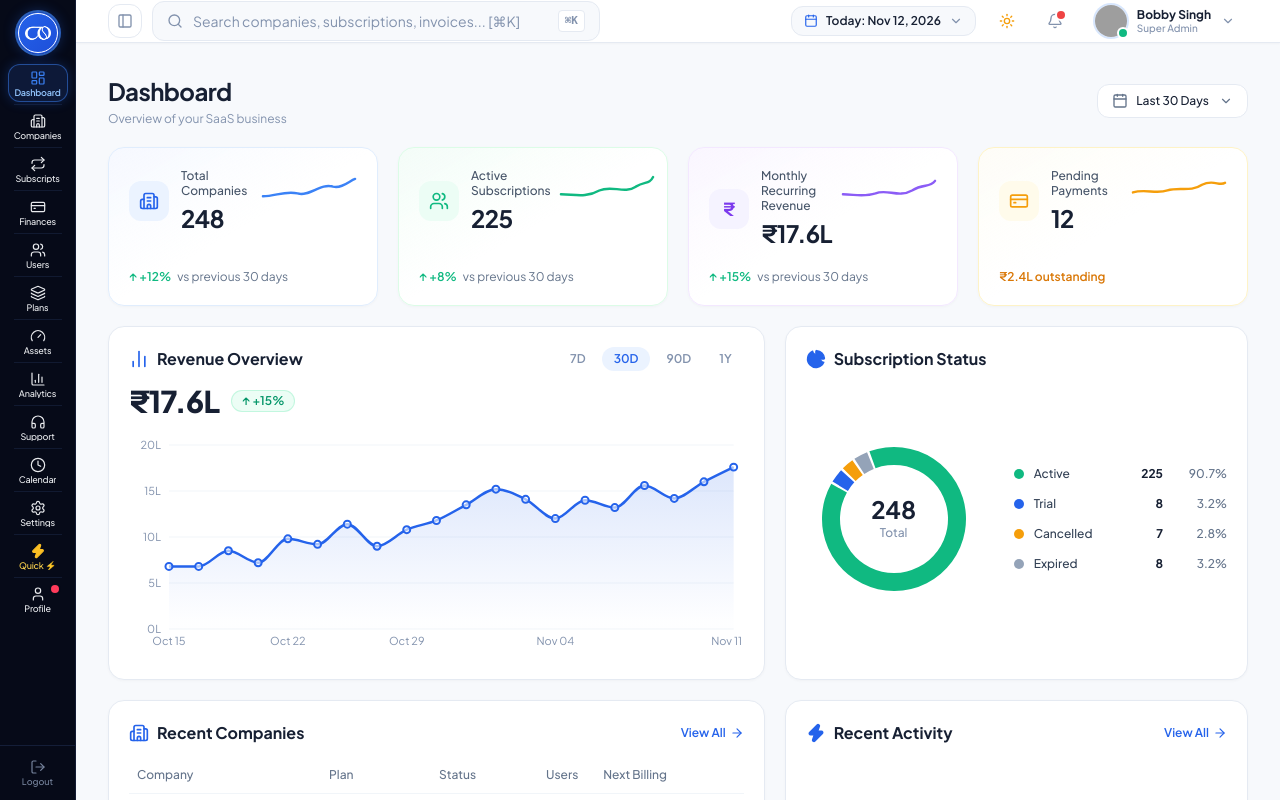
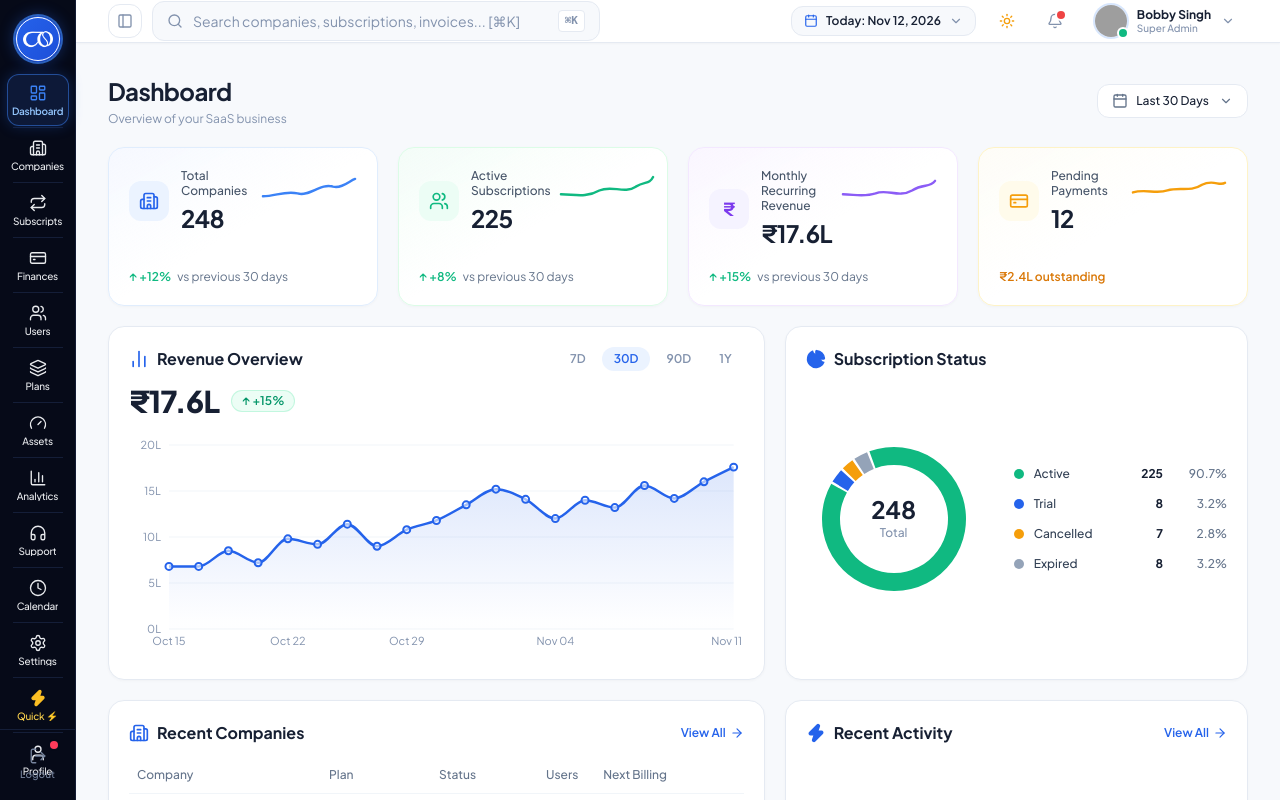
Before and after one commit to bhartijaiswal-codeflies/pulse-crm, a React (Vite) app: page / in a window 1280 px wide. Built offline with nearby package versions, Linux system fonts and the light colour scheme; grey boxes are pictures that could not be loaded.

Commit message:
fix(sidebar): prevent sidebar scrolling while keeping exact original card heights and font sizes

```diff
--- a/src/components/layout/Sidebar.jsx
+++ b/src/components/layout/Sidebar.jsx
@@ -46,13 +46,13 @@ export const Sidebar = () => {
   };
 
   return (
-    <aside className="hidden md:flex flex-col items-center w-[76px] h-screen sticky top-0 py-2 select-none z-40 flex-shrink-0 justify-between bg-[#060A18] border-r border-[#131B33]">
-      <div className="flex flex-col items-center w-full flex-1">
+    <aside className="hidden md:flex flex-col items-center w-[76px] h-screen sticky top-0 py-3 select-none z-40 flex-shrink-0 justify-between bg-[#060A18] border-r border-[#131B33]">
+      <div className="flex flex-col items-center w-full flex-1 min-h-0">
         {/* Top Logo Container */}
         <div className="relative group cursor-pointer pt-1 mb-2 flex-shrink-0">
           <div
             onClick={() => navigate('/')}
-            className="w-[42px] h-[42px] rounded-full bg-gradient-to-br from-[#2563EB] to-[#1D4ED8] flex items-center justify-center p-2 ring-2 ring-[#3B82F6]/70 shadow-[0_0_14px_rgba(37,99,235,0.4)] transition-transform duration-200 group-hover:scale-105"
+            className="w-[46px] h-[46px] rounded-full bg-gradient-to-br from-[#2563EB] to-[#1D4ED8] flex items-center justify-center p-2 ring-2 ring-[#3B82F6]/70 shadow-[0_0_16px_rgba(37,99,235,0.45)] transition-transform duration-200 group-hover:scale-105"
             style={{ outline: 'rgb(255, 255, 255) solid 1px', outlineOffset: '-2px' }}
           >
             <img
@@ -67,8 +67,8 @@ export const Sidebar = () => {
           </div>
         </div>
 
-        {/* Navigation items list - Fixed & Non-scrolling */}
-        <nav className="flex flex-col items-center w-full flex-1 py-0.5">
+        {/* Navigation Items (Main Navigation) - Exact card height h-[52px] and font-size text-[10px] */}
+        <nav className="flex flex-col items-center w-full flex-1 py-1 overflow-visible">
           {MAIN_NAV_ITEMS.map((item) => {
             const Icon = item.icon;
             const isActive = location.pathname === item.path;
@@ -77,19 +77,19 @@ export const Sidebar = () => {
               <React.Fragment key={item.path}>
                 <NavLink
                   to={item.path}
-                  className={`group relative w-[60px] h-[38px] flex-shrink-0 flex flex-col items-center justify-center rounded-xl transition-all duration-150 ${
+                  className={`group relative w-[62px] h-[52px] flex-shrink-0 flex flex-col items-center justify-center rounded-xl transition-all duration-150 ${
                     isActive
-                      ? 'bg-[#0D1938] border border-blue-500/50 text-white shadow-[0_0_12px_rgba(37,99,235,0.28)]'
+                      ? 'bg-[#0D1938] border border-blue-500/50 text-white shadow-[0_0_14px_rgba(37,99,235,0.28)]'
                       : 'text-[#76849D] hover:text-white hover:bg-[#0D152D]/80 border border-transparent'
                   }`}
                 >
                   <Icon
-                    className={`w-4 h-4 mb-0.5 transition-transform group-hover:scale-105 stroke-[1.8] ${
+                    className={`w-[18px] h-[18px] mb-1 transition-transform group-hover:scale-105 stroke-[1.8] ${
                       isActive ? 'text-[#3B82F6]' : 'text-[#e8eaed] group-hover:text-white'
                     }`}
                   />
                   <span
-                    className={`text-[9px] tracking-tight leading-none text-center truncate max-w-[56px] ${
+                    className={`text-[10px] tracking-tight leading-none text-center truncate max-w-[58px] ${
                       isActive
                         ? 'font-semibold text-[#93C5FD]'
                         : 'font-medium text-[#e8eaed] group-hover:text-[#E2E8F0]'
@@ -98,22 +98,22 @@ export const Sidebar = () => {
                     {item.short}
                   </span>
 
-                  {/* Tooltip on hover - Unclipped */}
+                  {/* Tooltip on hover - Fully visible without clipping */}
                   <div className="absolute left-full ml-3 px-2.5 py-1 text-[11px] font-semibold rounded-md shadow-xl opacity-0 pointer-events-none group-hover:opacity-100 transition-opacity z-50 whitespace-nowrap bg-[#0D152D] text-white border border-[#1A2544]">
                     {item.name}
                   </div>
                 </NavLink>
 
                 {/* 1px divider between items */}
-                <div className="w-[48px] h-[1px] my-0.5 flex-shrink-0 transition-colors bg-[#141E38]/80" />
+                <div className="w-[50px] h-[1px] my-[1px] flex-shrink-0 transition-colors bg-[#141E38]" />
               </React.Fragment>
             );
           })}
 
-          {/* Quick Actions ⚡ */}
-          <div className="group relative w-[60px] h-[38px] flex-shrink-0 flex flex-col items-center justify-center rounded-xl transition-all duration-150 text-[#76849D] hover:text-white hover:bg-[#0D152D]/80 border border-transparent cursor-pointer">
-            <Zap className="w-4 h-4 mb-0.5 transition-transform group-hover:scale-105 stroke-[1.8] text-amber-400 fill-amber-400" />
-            <span className="text-[9px] tracking-tight leading-none text-center truncate max-w-[56px] font-medium text-amber-300">
+          {/* Quick Actions ⚡ Card - Exact h-[52px] and text-[10px] */}
+          <div className="group relative w-[62px] h-[52px] flex-shrink-0 flex flex-col items-center justify-center rounded-xl transition-all duration-150 text-[#76849D] hover:text-white hover:bg-[#0D152D]/80 border border-transparent cursor-pointer">
+            <Zap className="w-[18px] h-[18px] mb-1 transition-transform group-hover:scale-105 stroke-[1.8] text-amber-400 fill-amber-400" />
+            <span className="text-[10px] tracking-tight leading-none text-center truncate max-w-[58px] font-medium text-amber-300">
               Quick ⚡
             </span>
 
@@ -147,27 +147,27 @@ export const Sidebar = () => {
             </div>
           </div>
 
-          <div className="w-[48px] h-[1px] my-0.5 flex-shrink-0 transition-colors bg-[#141E38]/80" />
+          <div className="w-[50px] h-[1px] my-[1px] flex-shrink-0 transition-colors bg-[#141E38]" />
 
-          {/* Profile Item with pulsating coral dot */}
+          {/* Profile Item with pulsating coral dot - Exact h-[52px] and text-[10px] */}
           <NavLink
             to="/settings"
-            className={`group relative w-[60px] h-[38px] flex-shrink-0 flex flex-col items-center justify-center rounded-xl transition-all duration-150 ${
+            className={`group relative w-[62px] h-[52px] flex-shrink-0 flex flex-col items-center justify-center rounded-xl transition-all duration-150 ${
               location.pathname === '/settings'
-                ? 'bg-[#0D1938] border border-blue-500/50 text-white shadow-[0_0_12px_rgba(37,99,235,0.28)]'
+                ? 'bg-[#0D1938] border border-blue-500/50 text-white shadow-[0_0_14px_rgba(37,99,235,0.28)]'
                 : 'text-[#76849D] hover:text-white hover:bg-[#0D152D]/80 border border-transparent'
             }`}
           >
-            <span className="absolute top-1 right-2 w-2 h-2 rounded-full bg-[#FF3B5B] ring-2 ring-[#060A18] animate-pulse" />
+            <span className="absolute top-1.5 right-2.5 w-2 h-2 rounded-full bg-[#FF3B5B] ring-2 ring-[#060A18] animate-pulse" />
             <UserIcon
-              className={`w-4 h-4 mb-0.5 transition-transform group-hover:scale-105 stroke-[1.8] ${
+              className={`w-[18px] h-[18px] mb-1 transition-transform group-hover:scale-105 stroke-[1.8] ${
                 location.pathname === '/settings'
                   ? 'text-[#3B82F6]'
                   : 'text-[#e8eaed] group-hover:text-white'
               }`}
             />
             <span
-              className={`text-[9px] tracking-tight leading-none text-center truncate max-w-[56px] ${
+              className={`text-[10px] tracking-tight leading-none text-center truncate max-w-[58px] ${
                 location.pathname === '/settings'
                   ? 'font-semibold text-[#93C5FD]'
                   : 'font-medium text-[#e8eaed] group-hover:text-[#E2E8F0]'
@@ -183,14 +183,14 @@ export const Sidebar = () => {
       </div>
 
       {/* Logout button at bottom (exact from screenshot) */}
-      <div className="w-full px-1.5 pt-1.5 flex-shrink-0 border-t border-[#141E38]">
+      <div className="w-full px-1.5 pt-2 flex-shrink-0 mt-1 transition-colors border-t border-[#141E38]">
         <button
           onClick={handleLogout}
-          className="group relative w-[60px] h-[40px] mx-auto flex flex-col items-center justify-center rounded-xl transition-all duration-150 text-[#76849D] hover:text-rose-400 hover:bg-[#1A1222]"
+          className="group relative w-[62px] h-[50px] mx-auto flex flex-col items-center justify-center rounded-xl transition-all duration-150 text-[#76849D] hover:text-rose-400 hover:bg-[#1A1222]"
           title="Sign out"
         >
-          <LogOut className="w-4 h-4 mb-0.5 group-hover:scale-105 transition-transform stroke-[1.8] text-current" />
-          <span className="text-[9px] font-medium leading-none">Logout</span>
+          <LogOut className="w-[18px] h-[18px] mb-1 group-hover:scale-105 transition-transform stroke-[1.8] text-current" />
+          <span className="text-[10px] font-medium leading-none">Logout</span>
           <div className="absolute left-full ml-3 px-2.5 py-1 text-[11px] font-semibold rounded-md shadow-xl opacity-0 pointer-events-none group-hover:opacity-100 transition-opacity z-50 whitespace-nowrap bg-[#1A1222] text-rose-300 border border-rose-900/50">
             Logout
           </div>
```
